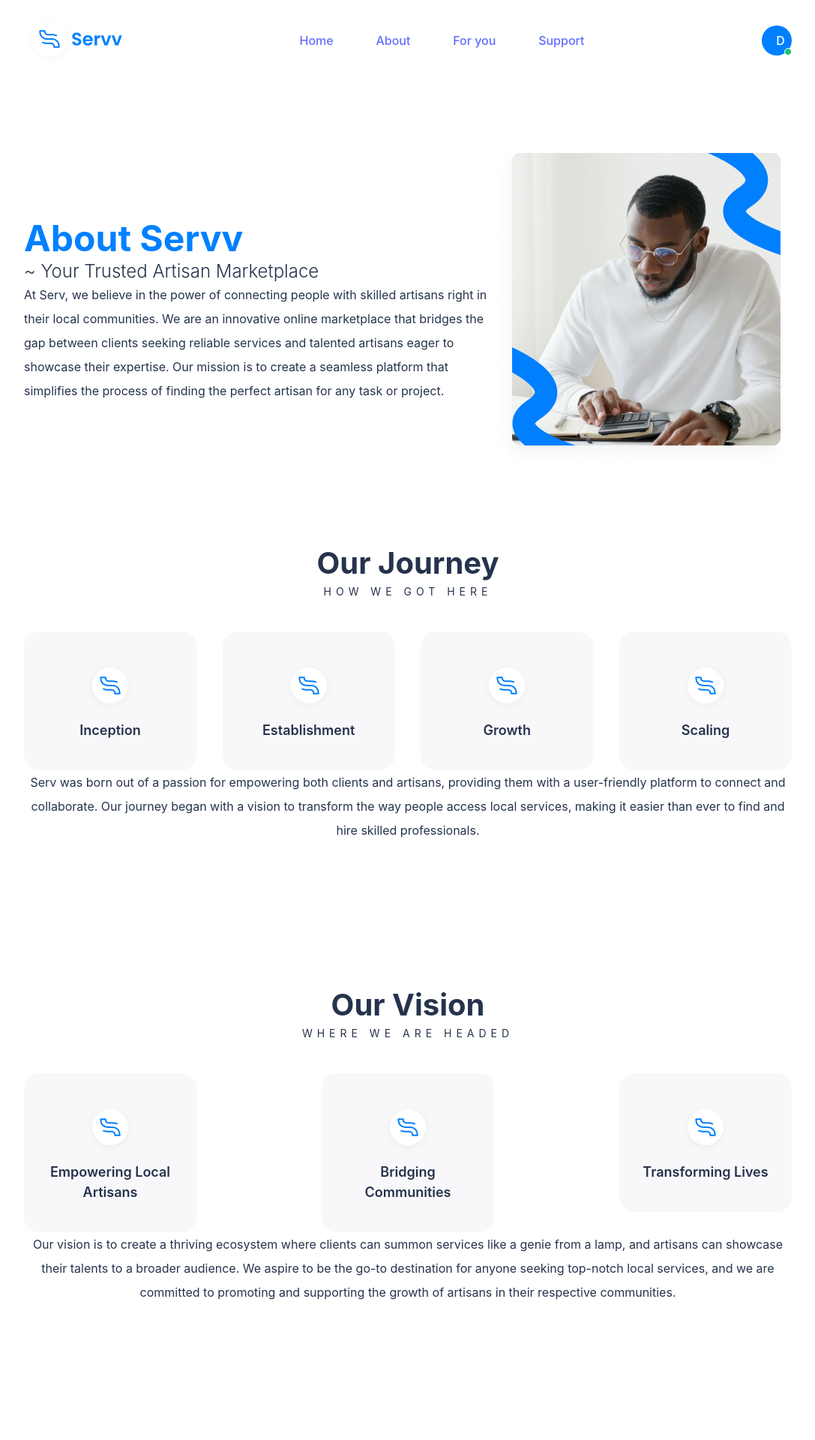
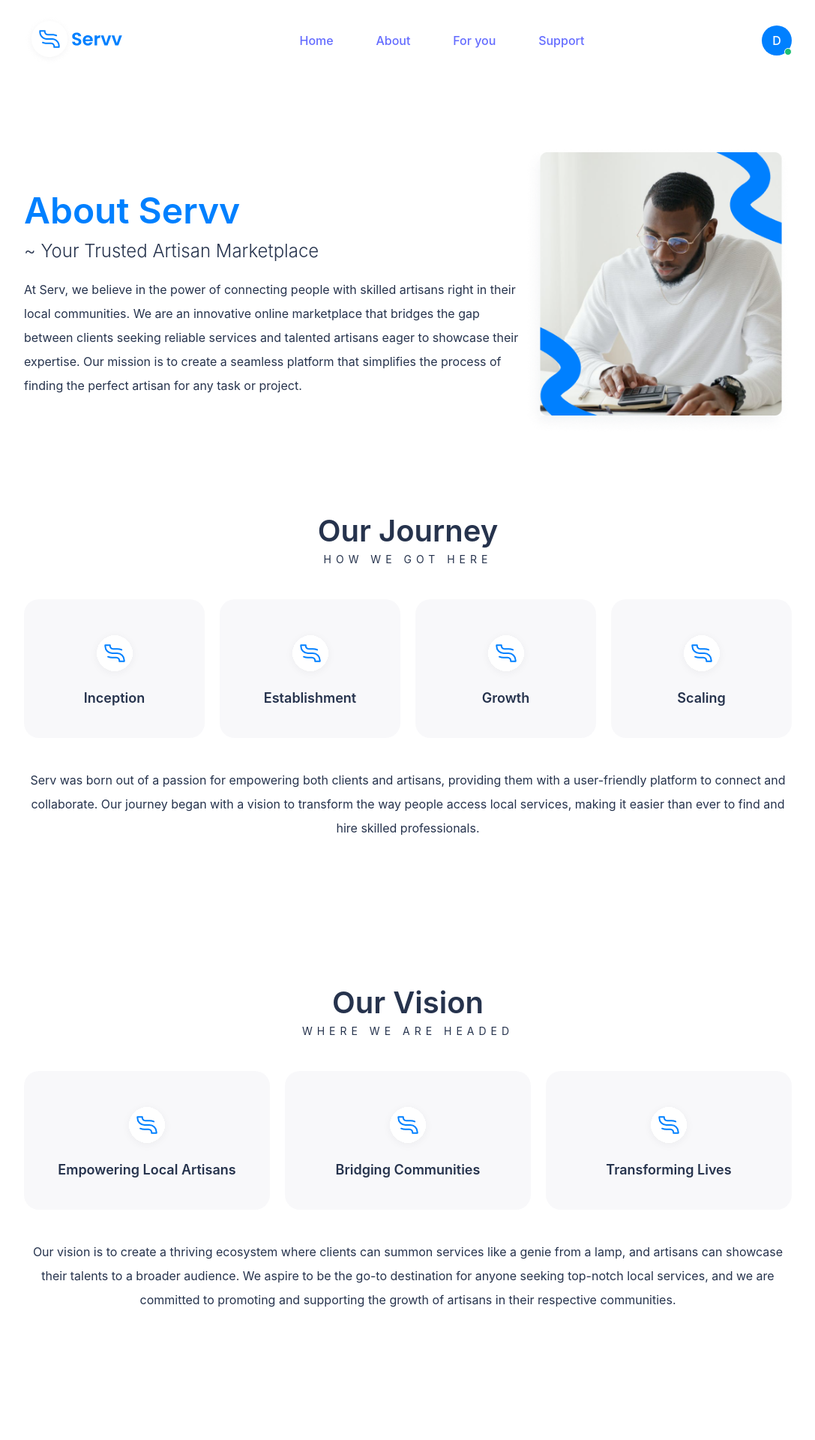
Before and after one commit to DaWei8/Servv, a React (Vite) app: page /about in a window 1280 px wide. Shown: the top 1920 px of the page at 75% size, without its empty margins (96-1183 px from the left). Built offline with nearby package versions, Linux system fonts and the light colour scheme.

Commit message:
updated the navbar styling

```diff
--- a/src/components/navBar/NavBar.css
+++ b/src/components/navBar/NavBar.css
@@ -60,7 +60,8 @@
 }
 
 .profile__button button {
-    flex-direction: row;
+    display: flex;
+    padding-bottom: 10px;
     justify-content: center;
     align-items: center;
     color: var(--primary-text-color-white);
--- a/src/pages/about/About.scss
+++ b/src/pages/about/About.scss
@@ -20,10 +20,11 @@ div.about-section {
       h1.about-hero-header {
         font-size: 48px;
         font-style: normal;
-        font-weight: 700;
+        font-weight: 600;
         line-height: normal;
 
         color: var(----main-color, var(----primary-text-color-blue, #0080ff));
+        margin-bottom: 10px;
       }
 
       p.about-hero-subheader {
@@ -32,6 +33,7 @@ div.about-section {
         font-weight: 300;
         text-align: left;
         line-height: 125%;
+        margin-bottom: 20px;
       }
 
       p.about-hero-support {
@@ -44,6 +46,8 @@ div.about-section {
 
     div.about-hero-section-image {
       img {
+        max-width: 358px;
+        max-height: 390px;
       }
     }
   }
@@ -56,7 +60,7 @@ div.about-section {
       h1.about-our-journey-header {
         font-size: 40px;
         font-style: normal;
-        font-weight: 700;
+        font-weight: 600;
         line-height: normal;
       }
 
@@ -75,6 +79,8 @@ div.about-section {
       display: flex;
       align-items: flex-start;
       justify-content: space-between;
+      gap: 20px;
+      margin-bottom: 40px;
     }
 
     p.about-our-journey-support {
@@ -93,7 +99,7 @@ div.about-section {
       h1.about-our-vision-header {
         font-size: 40px;
         font-style: normal;
-        font-weight: 700;
+        font-weight: 600;
         line-height: normal;
       }
 
@@ -111,6 +117,8 @@ div.about-section {
       display: flex;
       align-items: flex-start;
       justify-content: space-between;
+      gap: 20px;
+      margin-bottom: 40px;
     }
 
     p.about-our-vision-support {
@@ -130,7 +138,7 @@ div.about-section {
       h1.about-why-choose-header-text {
         font-size: 40px;
         font-style: normal;
-        font-weight: 700;
+        font-weight: 600;
         line-height: normal;
       }
 
@@ -144,7 +152,7 @@ div.about-section {
       }
     }
 
-    div.about-why-choose-cards{
+    div.about-why-choose-cards {
       display: flex;
       padding: 0px 32px;
       flex-direction: column;
@@ -152,8 +160,6 @@ div.about-section {
       align-items: center;
       gap: 32px;
     }
-
-
   }
 
   section.about-our-commitment-section {
@@ -165,7 +171,7 @@ div.about-section {
       h1.about-our-commitment-header {
         font-size: 40px;
         font-style: normal;
-        font-weight: 700;
+        font-weight: 600;
         line-height: normal;
       }
     }
@@ -173,6 +179,8 @@ div.about-section {
     div.about-our-commitment-roadmap {
       display: flex;
       justify-content: space-between;
+      gap: 20px;
+      margin-bottom: 40px;
     }
 
     p.about-our-commitment-closing {
@@ -205,9 +213,7 @@ div.about-section {
     flex-direction: column;
     align-items: center;
     gap: 10px;
-    width: 230px;
-    img {
-    }
+    width: 100%;
 
     p.about-our-journey-roadmap-card-title {
       font-size: 18px;
@@ -225,9 +231,7 @@ div.about-section {
     flex-direction: column;
     align-items: center;
     gap: 10px;
-    width: 230px;
-    img {
-    }
+    width: 100%;
 
     p.about-our-vision-card-title {
       font-size: 18px;
@@ -245,9 +249,7 @@ div.about-section {
     flex-direction: column;
     align-items: center;
     gap: 10px;
-    width: 230px;
-    img {
-    }
+    width: 100%;
 
     p.about-our-commitment-card-title {
       font-size: 18px;
@@ -264,7 +266,6 @@ div.about-section {
     align-items: center;
     gap: 24px;
     img {
-
     }
 
     div.about-why-choose-text {
@@ -284,9 +285,7 @@ div.about-section {
         font-style: normal;
         font-weight: 400;
         line-height: 200%;
-
       }
     }
   }
-
 }
--- a/src/pages/for-you/ForPage.scss
+++ b/src/pages/for-you/ForPage.scss
@@ -16,7 +16,7 @@ div.for-page {
       h1 {
         font-size: 48px;
         font-style: normal;
-        font-weight: 700;
+        font-weight: 600;
         line-height: normal;
         margin-bottom: 20px;
       }
--- a/src/pages/home/HomePage.css
+++ b/src/pages/home/HomePage.css
@@ -70,6 +70,7 @@
   font-style: normal;
   font-weight: 400;
   line-height: 27px;
+  margin-bottom: 20px;
 }
 
 /* POPULAR SERVICES SECTION */
```
